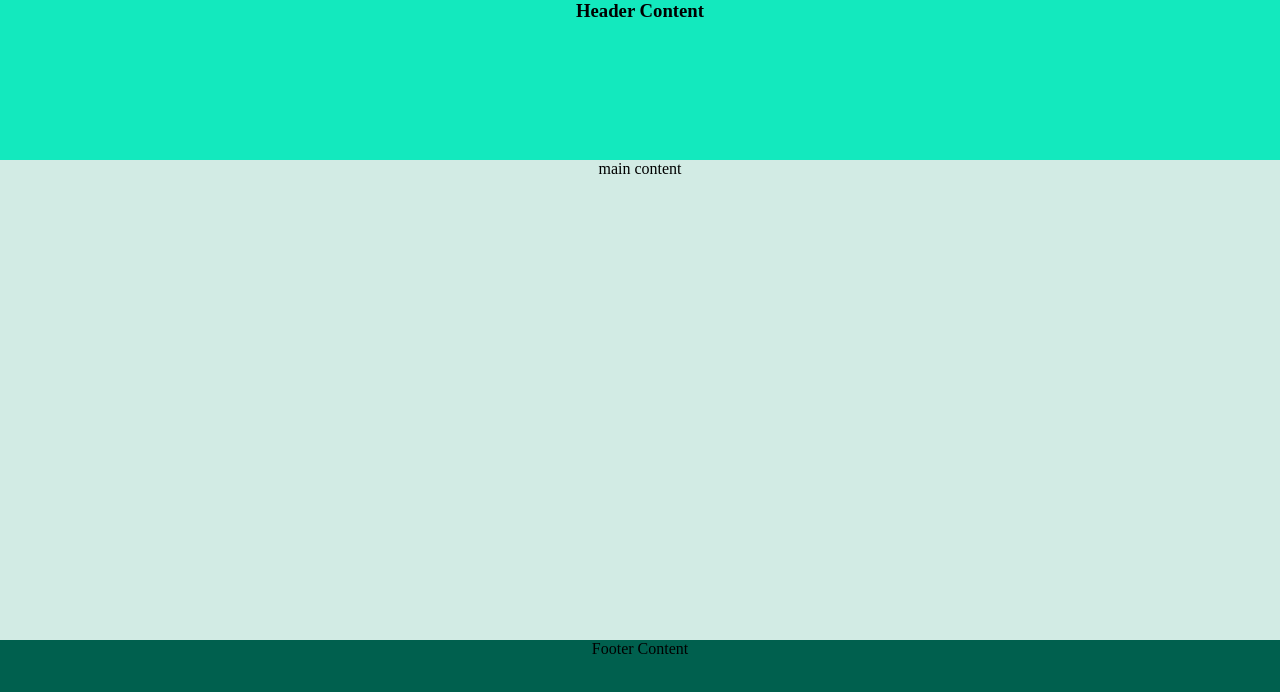
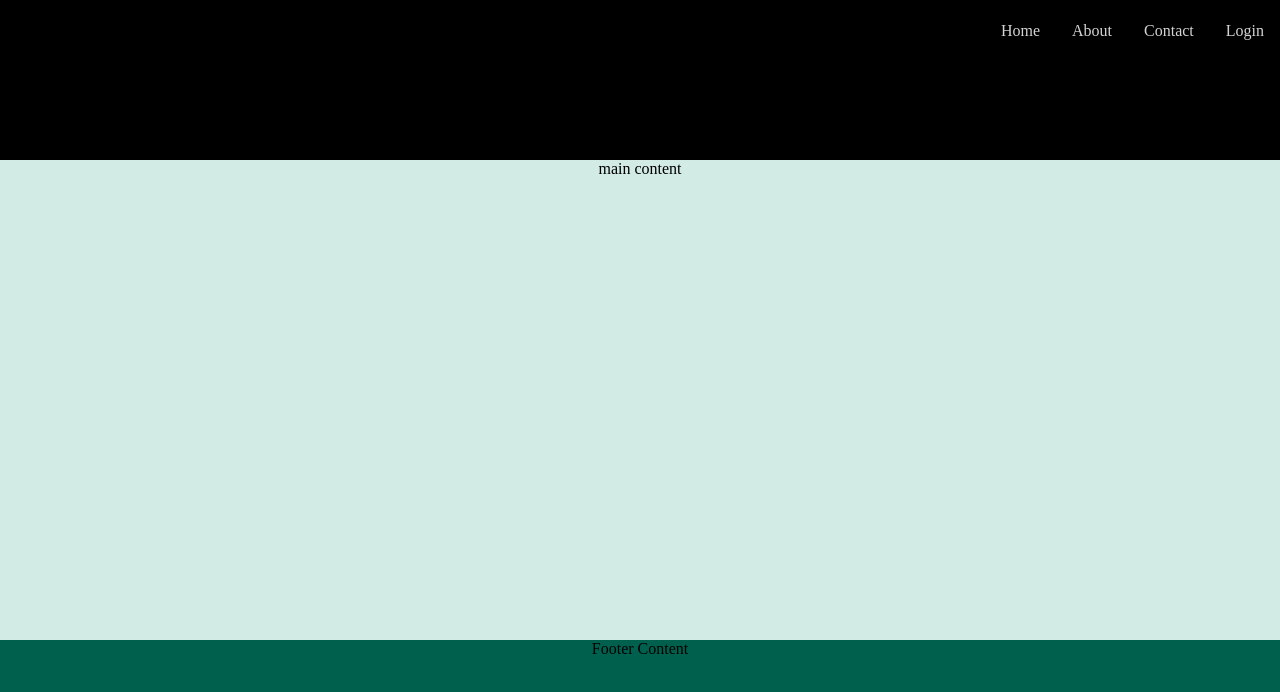
Before and after one commit to dilusha-lakshan/mcodes-react-app, a React (Vite) app: page / in a window 1280 px wide. Shown: the top 692 px of the page. Built offline with nearby package versions, Linux system fonts and the light colour scheme.

Commit message:
creating and calling props

```diff
--- a/src/Components/HeaderContent/HeaderContent.css
+++ b/src/Components/HeaderContent/HeaderContent.css
@@ -1 +1 @@
-#navcontent{min-height: 20vh; background-color: #13e9be;}
+#navcontent{min-height: 20vh; background-color: #000000; text-align: right;}
--- a/src/Components/HeaderContent/HeaderContent.jsx
+++ b/src/Components/HeaderContent/HeaderContent.jsx
@@ -1,5 +1,6 @@
 import React from 'react'
 import './HeaderContent.css'
+import MenuLink from '../MenuLink/MenuLink'
 
 function HeaderContent() {
   return (
@@ -7,7 +8,15 @@ function HeaderContent() {
 
         <div id="navcontent">
             <h3>Header Content</h3>
+            <MenuLink linkname="Home" url="#home"/>
+            <MenuLink linkname="About" url="#about"/>
+            <MenuLink linkname="Contact" url="#contact"/>
+            <MenuLink linkname="Login" url="#login"/>
+
+
         </div>
+
+
 
     </>
   )
--- /dev/null
+++ b/src/Components/MenuLink/MenuLink.css
@@ -0,0 +1,2 @@
+.link{color: #d4d4d4; text-decoration: none; padding: 3px 16px;}
+.link:hover{background-color: #2d323b; padding: 3x 16px; text-decoration: none; border-radius: 13px;}
--- /dev/null
+++ b/src/Components/MenuLink/MenuLink.jsx
@@ -0,0 +1,13 @@
+import React from 'react'
+import './MenuLink.css'
+
+function MenuLink(props) {
+  return (
+    <>
+        <a href={props.url} className='link'>{props.linkname}</a>
+
+    </>
+  )
+}
+
+export default MenuLink
```
